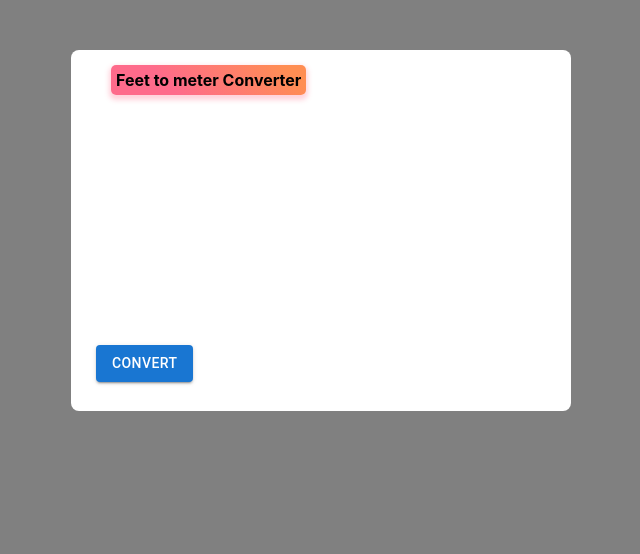
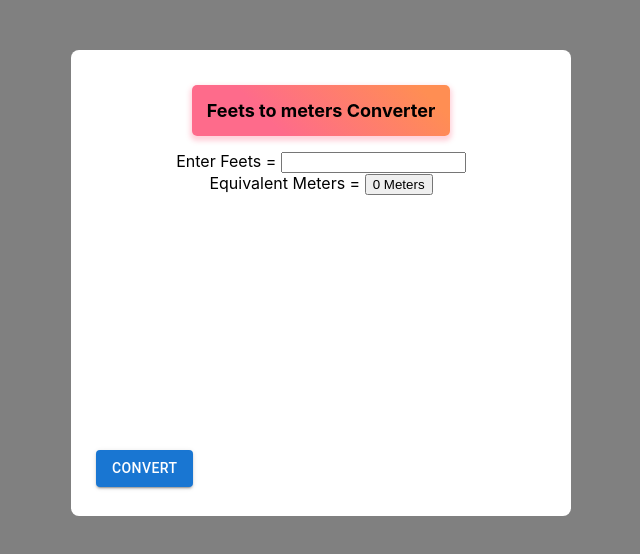
Before and after one commit to sbgoud/converter, a React (Create React App) app: page / in a window 1280 px wide. Shown: the top 554 px of the page, without its empty margins (4-644 px from the left). Built offline with nearby package versions, Linux system fonts and the light colour scheme.

Commit message:
added enter feets equivalent meters

```diff
--- a/src/App.css
+++ b/src/App.css
@@ -10,9 +10,9 @@ body {
   background-color: white;
   margin: 25px;
   border-radius: 8px;
+  text-align: center;
 }
 .stack {
-  text-align: center;
   margin-top: 250px;
   margin-bottom: 4px;
   padding: 5px;
@@ -21,9 +21,12 @@ body {
   border-radius: 5px;
 }
 strong{
-    padding: 5px;
+    padding: 15px;
+    font-size: large;
     border-radius: 5px;
-    margin-left: 20px;
     background: linear-gradient(45deg, #FE6B8B 30%, #FF8E53 90%);
     box-Shadow: 0 3px 5px 2px rgba(255, 105, 135, .3);
 }
+.heading{
+    padding: 30px;
+}
--- a/src/App.js
+++ b/src/App.js
@@ -6,7 +6,14 @@ import "./App.css";
 export default function BasicButtons() {
   return (
     <div class="thebox">
-      <div class="heading"><strong>Feet to meter Converter</strong></div>
+      <div class="heading"><strong>Feets to meters Converter</strong></div>
+      <div>
+        Enter Feets = <span><input type="text"/>
+        </span>
+      </div>
+      <div>
+        Equivalent Meters = <button variant="Meters"> 0 Meters</button>
+      </div>
       <div class="stack">
       <Stack  direction="row">
         <Button variant="contained">Convert</Button>
```
